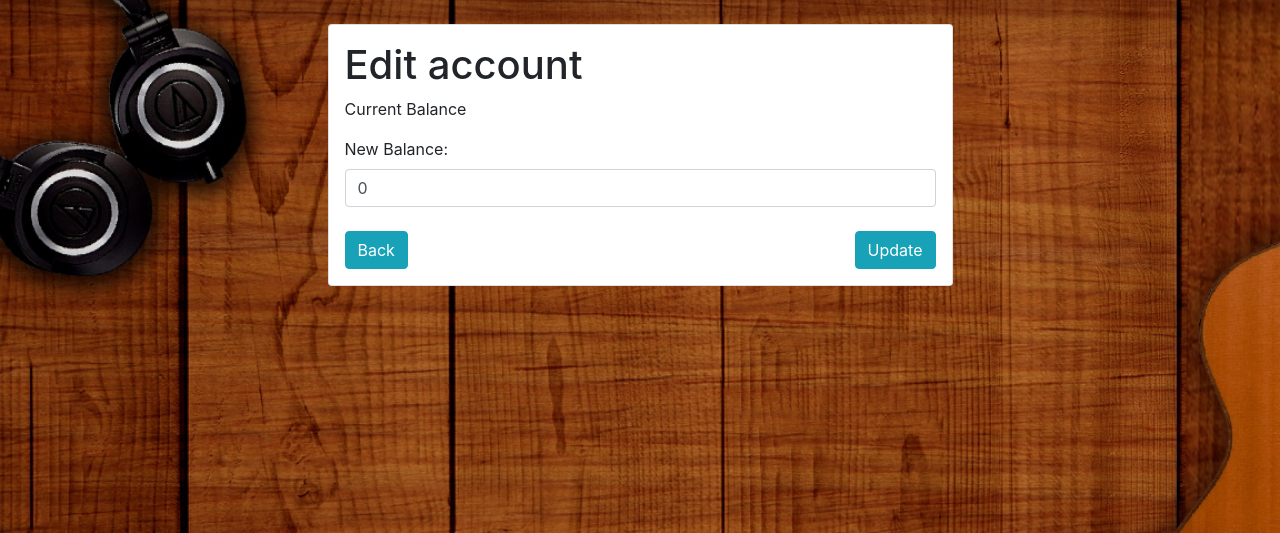
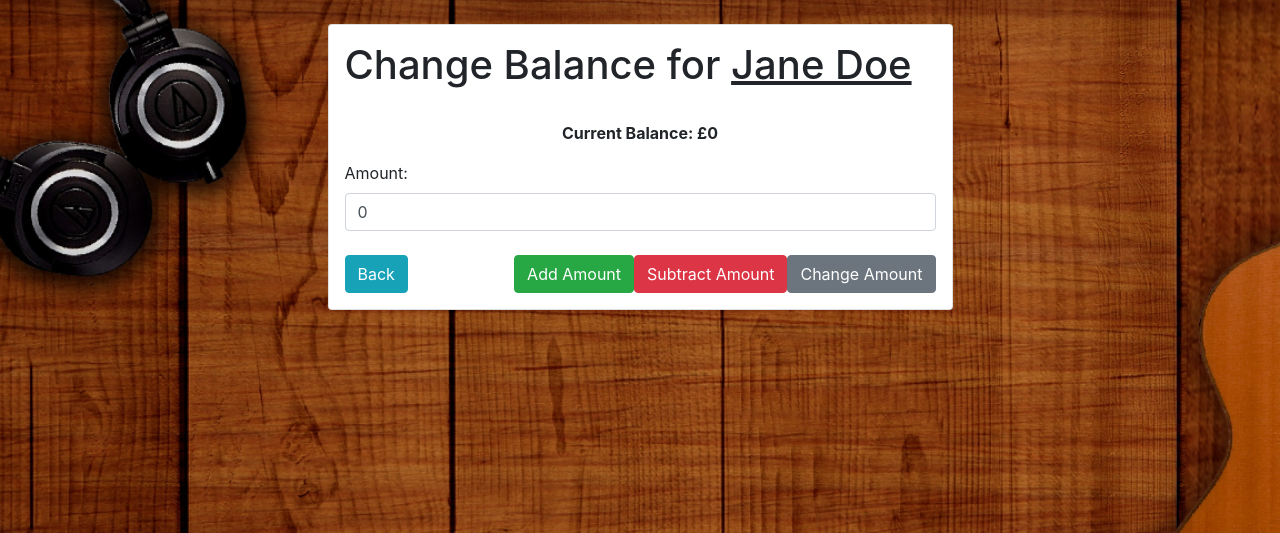
Before and after one commit to DMY2003/MSMS, a Django app: page /administrator/change_balance/2 in a window 1280 px wide. Shown: the part 56-589 px from the top of the page. Run offline with Django 4.2, Linux system fonts and the light colour scheme; data comes from the database, SQL or seed files in the repository; parts of the project's set-up code (start-up, migrations or seed data) failed here and were passed over; some libraries are stand-ins or nearby versions.

Commit message:
Add, Subtract and Change buttons all working for changing student balance

```diff
--- a/lessons/forms.py
+++ b/lessons/forms.py
@@ -181,5 +181,22 @@ class UpdateBalance(forms.ModelForm):
         fields = ['balance']
 
         labels = {
-            'balance': 'New Balance',
+            'balance': 'Amount',
         }
+
+    def save(self, option):
+        student = super().save(commit=False)
+
+        amount = self.cleaned_data["balance"]
+
+        if option == "Change":
+            student.balance = amount
+
+        elif option == "Subtract":
+            student.balance = self.initial["balance"] - amount
+
+        elif option == "Add":
+            student.balance = self.initial["balance"] + amount
+
+        student.save()
+        return student
--- a/lessons/templates/change_balance.html
+++ b/lessons/templates/change_balance.html
@@ -4,15 +4,17 @@
 <div class="row">
     <div class="col-sm-12 col-md-6 offset-md-3">
         <div class="card p-3">
-          <h1>Edit account</h1>
-          <p> Current Balance {{ student.balance }}</p>
+            <h1>Change Balance for <u>{{ name }}</u></h1></br>
+            <p style="text-align:center;"><b>Current Balance: £{{ balance }}</b></p>
           <form action="" method="post">
             {% csrf_token %}
             {% include 'partials/bootstrap_form.html' with form=form %}
             <a class="btn btn-primary" href="{% url 'manage_students' %}">
               Back
             </a>
-            <input type="submit" value="Update" class="btn btn-primary float-right"href ={% url 'manage_students'%}>
+            <input type="submit" name="Change" value="Change Amount" class="btn btn-secondary float-right" href ={% url 'manage_students'%}>
+            <input type="submit" name="Subtract" value="Subtract Amount" class="btn btn-danger float-right" href ={% url 'manage_students'%}>
+            <input type="submit" name="Add" value="Add Amount" class="btn btn-success float-right" href ={% url 'manage_students'%}>
           </form>
         </div>
     </div>
--- a/lessons/templates/partials/navbar.html
+++ b/lessons/templates/partials/navbar.html
@@ -16,6 +16,9 @@
                             </a>
                             <a class="nav-link" href="{% url 'admin_lessons' %}">
                                 Lessons
+                            </a>
+                            <a class="nav-link" href="{% url 'manage_students' %}">
+                                Manage Students
                             </a>
                         {% endif %}
 
--- a/lessons/views.py
+++ b/lessons/views.py
@@ -389,12 +389,25 @@ def student_request_delete(request, request_id):
 def change_balance(request, user_id):
     student = Student.objects.get(id=user_id)
 
+    response_data = {
+        "balance": student.balance,
+        "name": student.first_name + " " + student.last_name,
+    }
+
     if request.method == 'POST':
-        form = UpdateBalance(request.POST, student.balance)
+        form = UpdateBalance(request.POST, instance=student)
         if form.is_valid():
-            form.save()
+            if "Subtract" in request.POST:
+                form.save("Subtract")
+            elif "Add" in request.POST:
+                form.save("Add")
+            elif "Change" in request.POST:
+                form.save("Change")
             messages.add_message(request, messages.SUCCESS, "Balance Updated!")
             return redirect('manage_students')
     else:
-        form = UpdateBalance()
-    return render(request, 'change_balance.html', {'form': form})
+        form = UpdateBalance(instance=student)
+
+    response_data.update({"form": form})
+
+    return render(request, 'change_balance.html', response_data)
```
Also changed, not shown: lessons/templates/manage_students.html (+6 -5 lines).
